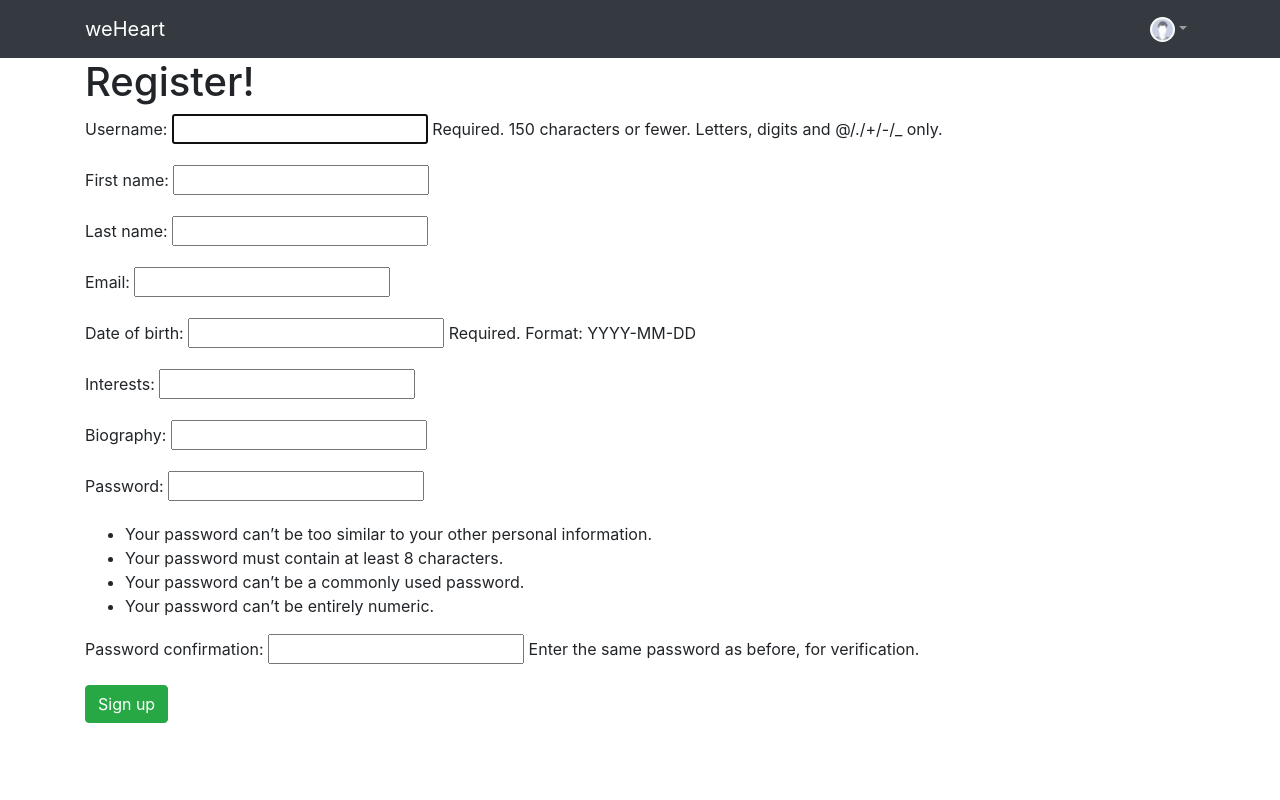
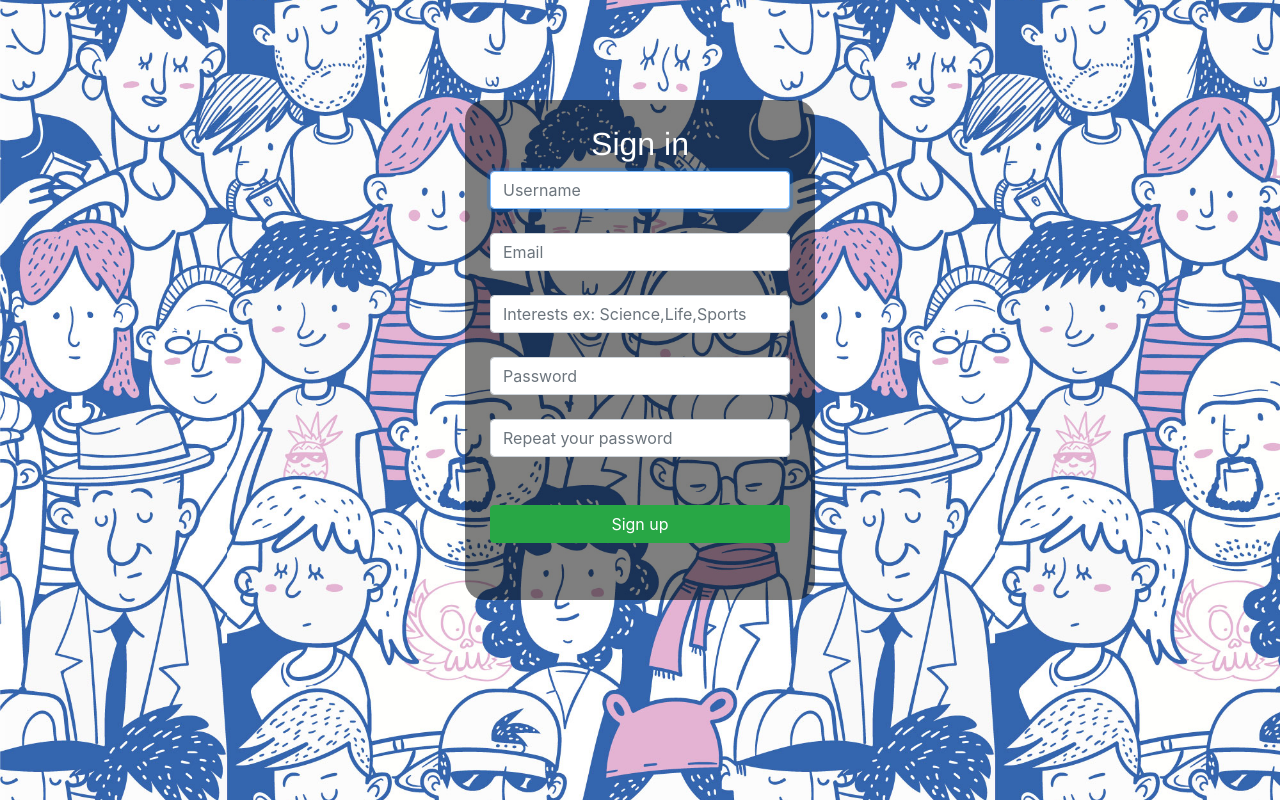
Before and after one commit to MagallanesFito/weheart, a Django app: page /webapp/register/ in a window 1280 px wide. Run offline with Django 3.2, Linux system fonts and the light colour scheme; some libraries are stand-ins or nearby versions.

Commit message:
agregado css register

```diff
--- a/webapp/forms.py
+++ b/webapp/forms.py
@@ -6,20 +6,38 @@ from django.contrib.auth.forms import AuthenticationForm
 
 class LoginForm(AuthenticationForm):
 	username=forms.CharField(widget=forms.TextInput(attrs={
-		'class':'form-control username_form',
+		'class':'form-control',
 		'placeholder': 'Username',
 		}))
 	password=forms.CharField(widget=forms.PasswordInput(attrs={
-		'class':'form-control username_form',
+		'class':'form-control',
 		'placeholder': 'Password'
 		}))
 
 class RegistrationForm(UserCreationForm):
-	email = forms.EmailField(required=True)
+	username=forms.CharField(required=True,widget=forms.TextInput(attrs={
+		'class':'form-control',
+		'placeholder': 'Username',
+		}))
+	email = forms.EmailField(required=True, widget=forms.TextInput(attrs={
+		'class':'form-control',
+		'placeholder':"Email"
+		}))
 	date_of_birth = forms.DateField(help_text='Required. Format: YYYY-MM-DD')
 	#profile_picture = forms.ImageField()
 	#cover_picture = forms.ImageField()
-	interests = forms.CharField()
+	interests = forms.CharField(widget=forms.TextInput(attrs={
+		'class':'form-control',
+		'placeholder':"Interests ex: Science,Life,Sports"
+		}))
+	password1=forms.CharField(widget=forms.PasswordInput(attrs={
+		'class':'form-control',
+		'placeholder': 'Password'
+		}))
+	password2=forms.CharField(widget=forms.PasswordInput(attrs={
+		'class':'form-control',
+		'placeholder': 'Repeat your password'
+		}))
 	biography = forms.CharField()
 
 	class Meta:
@@ -34,8 +52,8 @@ class RegistrationForm(UserCreationForm):
 			#'cover_picture',
 			'interests',
 			'biography',
-			#'password1',
-			#'password2',
+			'password1',
+			'password2',
 			)
 	'''def save(self,commit=True):
 		user = super(RegistrationForm,self).save(commit=False)
--- a/webapp/templates/webapp/home.html
+++ b/webapp/templates/webapp/home.html
@@ -25,9 +25,6 @@ body{
 /*input{
     border-radius: 4px;
 }*/
-.username_form{
-	/*border: 5px solid red;*/
-}
 </style>
 </head>
 
@@ -35,7 +32,7 @@ body{
 	<div class="container" id="parent">
 		<form method="post" class="form-signin" id="form_login">
 		<h1>weHeart</h1>
-		<h4>Please log in</h4>
+		<p>Meet people just like you</p>
 		{%csrf_token%}
 		<!--{{form.as_p}}-->
 		{{form.username}}<br>
--- a/webapp/templates/webapp/register.html
+++ b/webapp/templates/webapp/register.html
@@ -1,12 +1,62 @@
-{% extends 'base.html'%}
 
-{%block body%}
-<div class="container">
-	<h1>Register!</h1>
-	<form method="post">
+{% load static%}
+<head><link rel="stylesheet" href="https://stackpath.bootstrapcdn.com/bootstrap/4.1.3/css/bootstrap.min.css" integrity="sha384-MCw98/SFnGE8fJT3GXwEOngsV7Zt27NXFoaoApmYm81iuXoPkFOJwJ8ERdknLPMO" crossorigin="anonymous">
+<title>weHeart</title>
+<link rel="stylesheet" type="text/css" href="{% static 'webapp/style.css'%}">
+<style type="text/css">
+#parent{
+	margin-top: 100px;
+	width: 350px;
+	height: 500px;
+	background-color: rgba(0, 0, 0, 0.5);
+	padding: 25px;
+	border-radius: 20px;
+}
+h2{
+	font-family: Helvetica;
+	color: white;
+}
+body{
+	background: url("{% static 'webapp/register_bg.jpg'%}") no-repeat center center fixed;
+	background-size: cover;
+	-webkit-background-size: cover;
+  -moz-background-size: cover;
+  -o-background-size: cover;
+}
+/*input{
+    border-radius: 4px;
+}*/
+</style>
+</head>
+
+<body class="text-center">
+<div class="container" id="parent">
+	<form method="post" class="form-signin" id="form_login">
+		<h2>Sign in</h2>
 		{% csrf_token%}
-		{{form.as_p}}
-		<button class="btn btn-success" type="submit">Sign up</button>
+		{{form.username}}<br>
+		{{form.email}}<br>
+		{{form.interests}}<br>
+		{{form.password1}}<br>
+		{{form.password2}}<br><br>
+		<!--{{form.as_p}}-->
+		<button class="btn btn-md btn-success btn-block" type="submit">Sign up</button>
 	</form>
 </div>
-{%endblock%}
+</body>
+
+<!--
+	fields = (
+			'username',
+			'first_name',
+			'last_name',
+			'email',
+			'date_of_birth',
+			#'profile_picture',
+			#'cover_picture',
+			'interests',
+			'biography',
+			#'password1',
+			#'password2',
+			)
+-->
```
Also changed, not shown: webapp/static/webapp/register_bg.jpg (added).
